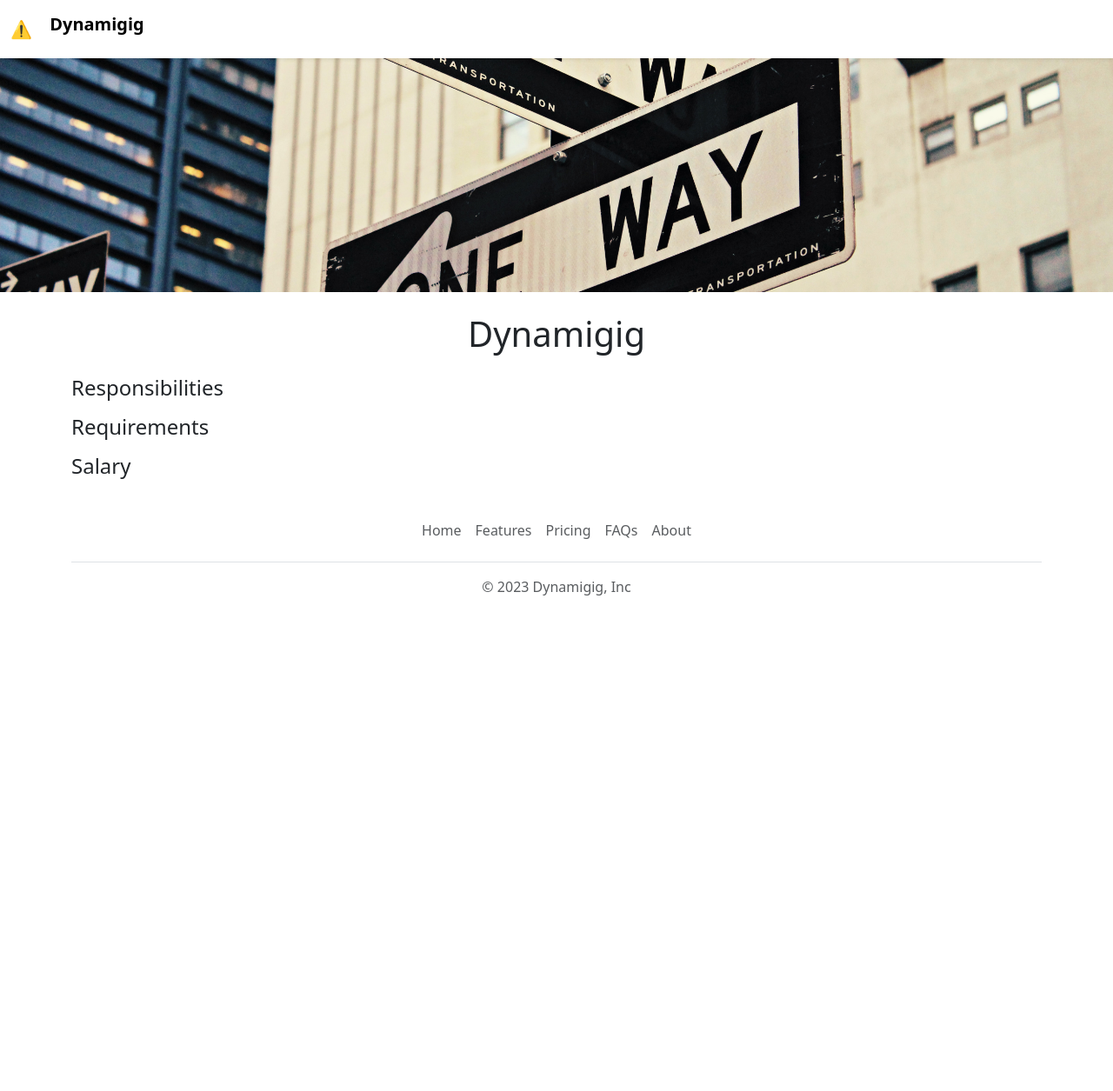
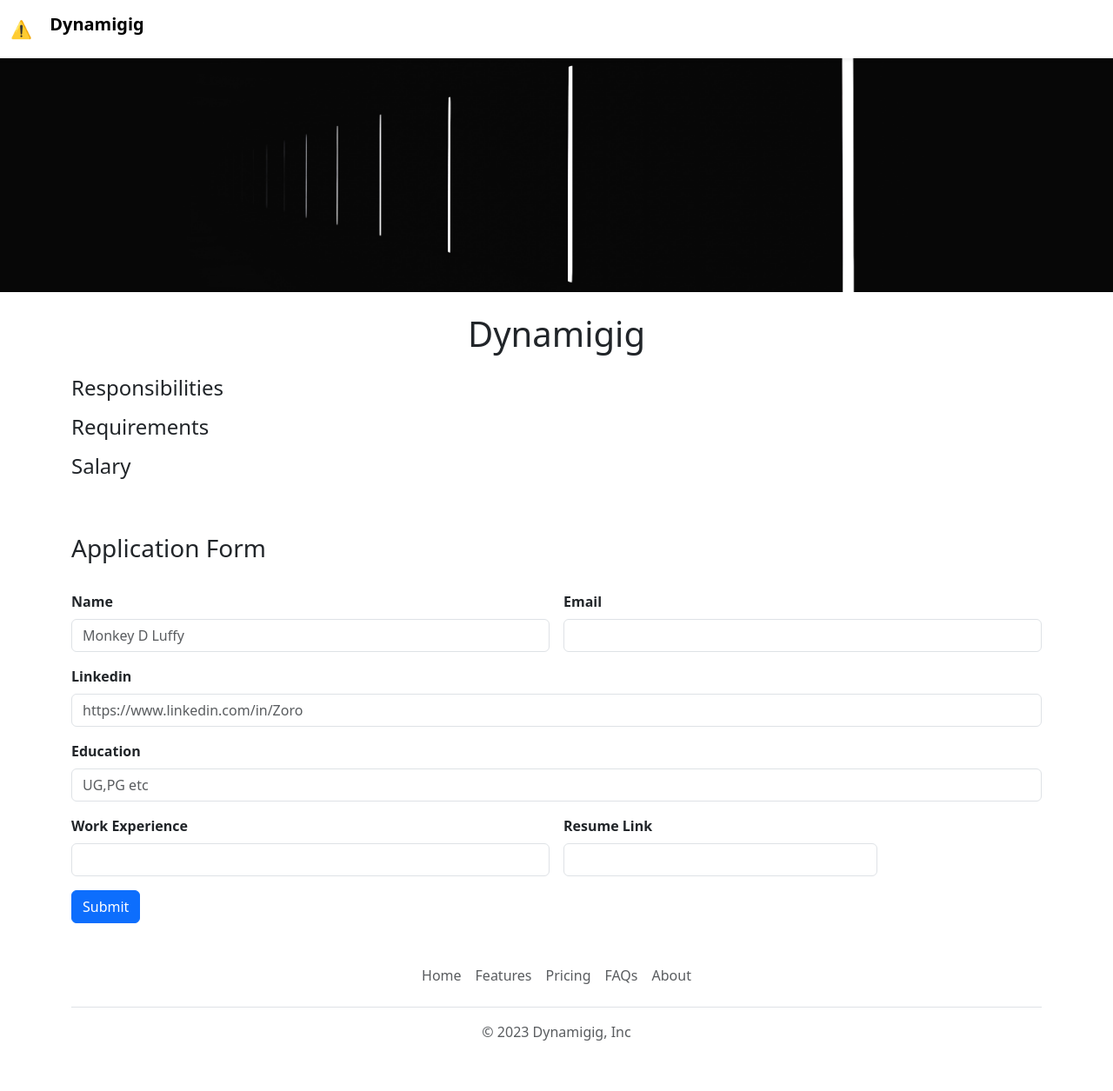
Before and after one commit to WolfBane23/Dynamigig-v2, a Flask app: template templates/jobpage.html in a window 1280 px wide. Shown: the whole page at 87% size. Before the commit the page ends 685 px from the top, so only its background shows below. Run offline with Flask 3, Linux system fonts and the light colour scheme; the template is opened without the code that fills it, so the values that code supplies are empty.

Commit message:
Application Conneted to DB

```diff
--- a/app.py
+++ b/app.py
@@ -1,5 +1,5 @@
-from flask import Flask, render_template, jsonify
-from database import load_jobs_from_db, load_job_from_db
+from flask import Flask, render_template, jsonify, request
+from database import load_jobs_from_db, load_job_from_db, add_application_to_db
 
 app = Flask(__name__)
 
@@ -26,5 +26,15 @@
   return render_template('jobpage.html', job=job)
 
 
+@app.route("/job/<id>/apply", methods=['post'])
+def apply_to_job(id):
+  data = request.form
+  job = load_job_from_db(id)
+  add_application_to_db(id, data)
+  return render_template('application_submitted.html',
+                         application=data,
+                         job=job)
+
+
 if __name__ == "__main__":
   app.run(host='0.0.0.0', debug=True)
--- /dev/null
+++ b/templates/application_form.html
@@ -0,0 +1,39 @@
+<h3>Application Form</h3><br>
+<form method = "post" action="/job/{{job['id']}}/apply" class="row g-3">
+
+  <div class="col-md-6">
+    <label for="inputName4" class="form-label"><b>Name</b></label>
+    <input type="text" required name="full_name" class="form-control" id="inputName4" placeholder="Monkey D Luffy">
+  </div>
+
+  <div class="col-md-6">
+    <label for="inputEmaild4" class="form-label"><b>Email</b></label>
+    <input type="Email" required name="email" class="form-control" id="inputEmail4">
+  </div>
+
+  <div class="col-12">
+    <label for="inputLinkedin" class="form-label"><b>Linkedin</b></label>
+    <input type="text" name="linkedin" class="form-control" id="inputLinkedin" placeholder="https://www.linkedin.com/in/Zoro">
+  </div>
+
+  <div class="col-12">
+    <label for="inputEducation" class="form-label"><b>Education</b></label>
+    <input type="text" name="education" class="form-control" id="inputEducation" placeholder="UG,PG etc">
+  </div>
+
+  <div class="col-md-6">
+    <label for="inputWE" class="form-label"><b>Work Experience</b></label>
+    <input type="text" name="workexp" class="form-control" id="inputWE">
+  </div>
+
+  <div class="col-md-4">
+    <label for="inputRL" class="form-label"><b>Resume Link</b></label>
+    <input type="text" name="resumelink" class="form-control" id="inputRL">
+    </select>
+  </div>
+
+  <div class="col-12">
+    <button type="submit" class="btn btn-primary">Submit</button>
+  </div>
+
+</form>
--- a/templates/banner.html
+++ b/templates/banner2.html
@@ -6,4 +6,5 @@
         object-fit:cover;
        }
 </style>
-<img class='img-fluid' id="banner"src='https://dynamigig-1.abhinavtrivedi3.repl.co/static/banner.jpg'>
+<img class='img-fluid'
+ id="banner"src='/static/banner2.jpg'>
--- a/templates/home.html
+++ b/templates/home.html
@@ -7,14 +7,14 @@
   </head>
   <body>
      {% include 'nav.html' %}
-     {% include 'banner.html' %}
+     {% include 'banner1.html' %}
       <div class='container'>
         <h1 class='text-center mt-2 mb-4'>
           Dynamigig
         </h1>
        <div class='row' style = "margin-bottom:16px">
          <div class="col-md-6">
-      <p class='lead'>Lorem ipsum dolor sit amet, consectetur adipiscing elit, sed do eiusmod tempor incididunt ut labore et dolore magna aliqua. Ut enim ad minim veniam, quis nostrud exercitation ullamco laboris nisi ut aliquip ex ea commodo consequat. Duis aute irure dolor in reprehenderit in voluptate velit esse cillum dolore eu fugiat nulla pariatur. Excepteur sint occaecat cupidatat non proident, sunt in culpa qui officia deserunt mollit anim id est laborum.
+      <p class='lead'>Dynamigig is an innovative employment website that offers job seekers and employers a modern and streamlined platform for job search and recruitment. With a user-friendly interface and advanced search features, job seekers can quickly find job openings that match their skills and qualifications. The website also provides resume-building tools and career advice resources to help job seekers succeed in their job search. Employers can easily post job openings, review resumes, and communicate with potential candidates through the platform. Dynamigig's cutting-edge technology and personalized approach to job search and recruitment make it a valuable resource for both job seekers and employers in today's competitive job market.
       </p>
          </div>
          <div class="d-none d-md-block col-md-6">
--- a/templates/jobpage.html
+++ b/templates/jobpage.html
@@ -6,7 +6,7 @@
   </head>
   <body>
     {% include "nav.html" %}
-    {% include "banner.html" %}
+    {% include "banner2.html" %}
      <div class='container'>
         <h1 class='text-center mt-2 mb-4'>
           Dynamigig
@@ -28,6 +28,8 @@
         <p>{{job.requirements}}</p>
         <h4>Salary</h4>
         <p>{{job.currency}}{{job.salary}}</p>
+        <br><br>
+        {% include 'application_form.html' %}
      </div>
     {%include 'footer.html' %}
   </body>
```
Also changed, not shown: database.py (+18 -0 lines), templates/application_submitted.html (added, +36 -0 lines), templates/banner1.html (added, +9 -0 lines), static/banner1.jpg (renamed from static/banner.jpg), static/banner2.jpg (added), static/logo.svg (deleted).
